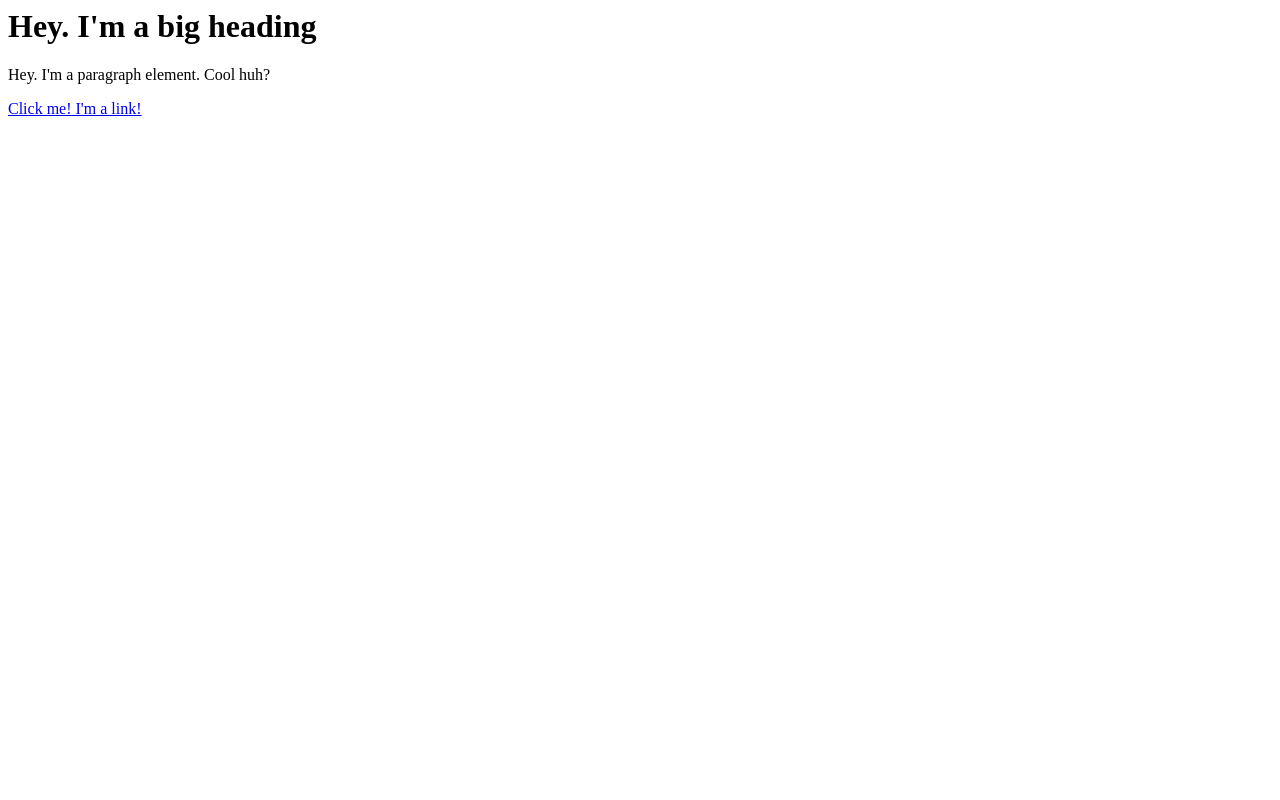
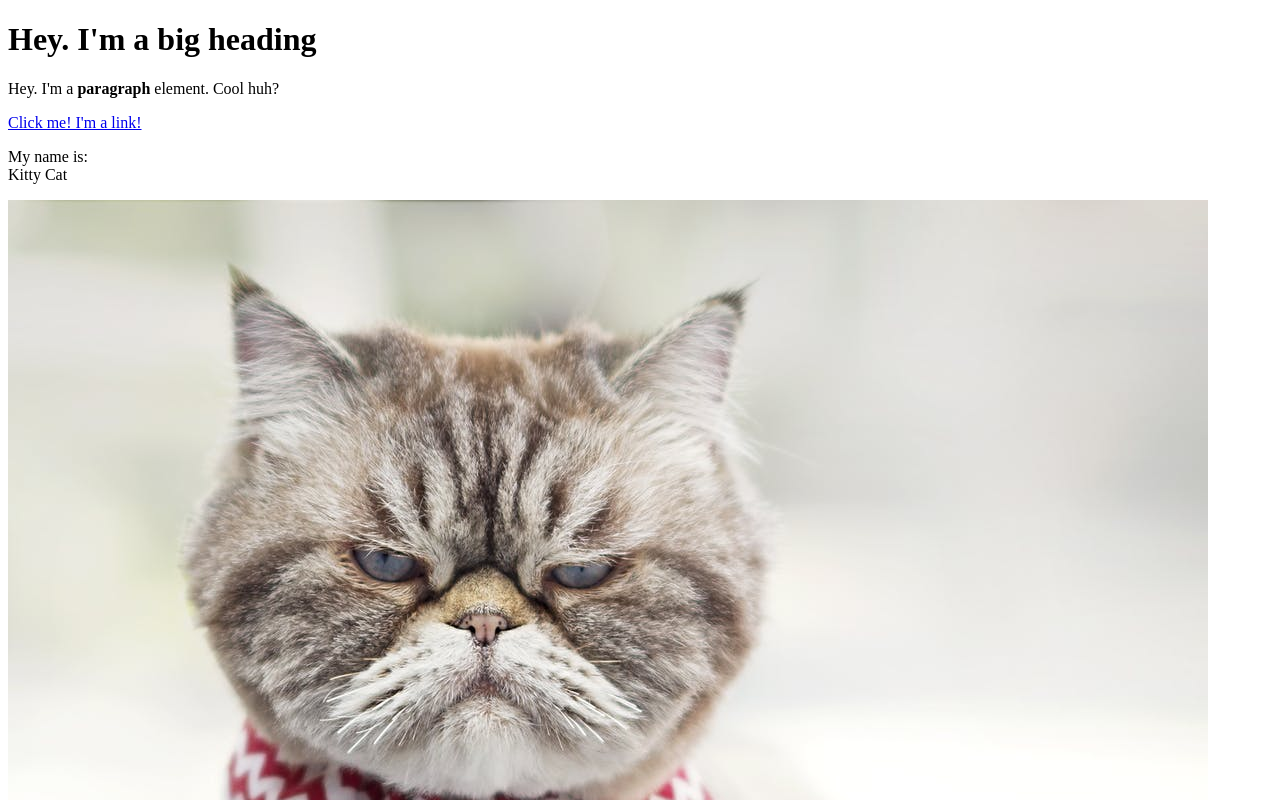
Before and after one commit to Kirstin83/cartoon-hero, a plain HTML site: page test.html in a window 1280 px wide. Shown: the top 800 px of the page. Drawn offline with Linux system fonts and the light colour scheme.

Commit message:
Added a cat image and a few more elements

```diff
--- a/test.html
+++ b/test.html
@@ -1,3 +1,14 @@
-<h1>Hey. I'm a big heading</h1>
-<p>Hey. I'm a paragraph element. Cool huh?</p>
-<a href="https://google.com" target="_blank" title="Let's go to Google">Click me! I'm a link!</a>
+<!DOCTYPE html>
+<!DOCTYPE html>
+<html>
+<head>
+	<title>Test page</title>
+</head>
+<body>
+	<h1>Hey. I'm a big heading</h1>
+	<p>Hey. I'm a <b>paragraph</b> element. Cool huh?</p>
+	<a href="https://google.com" target="_blank" title="Let's go to Google">Click me! I'm a link!</a>
+	<p>My name is:<br>Kitty Cat</p>
+	<img src="img/cat.jpeg">
+</body>
+</html>
```
Also changed, not shown: img/cat.jpeg (added), 1 other file.
